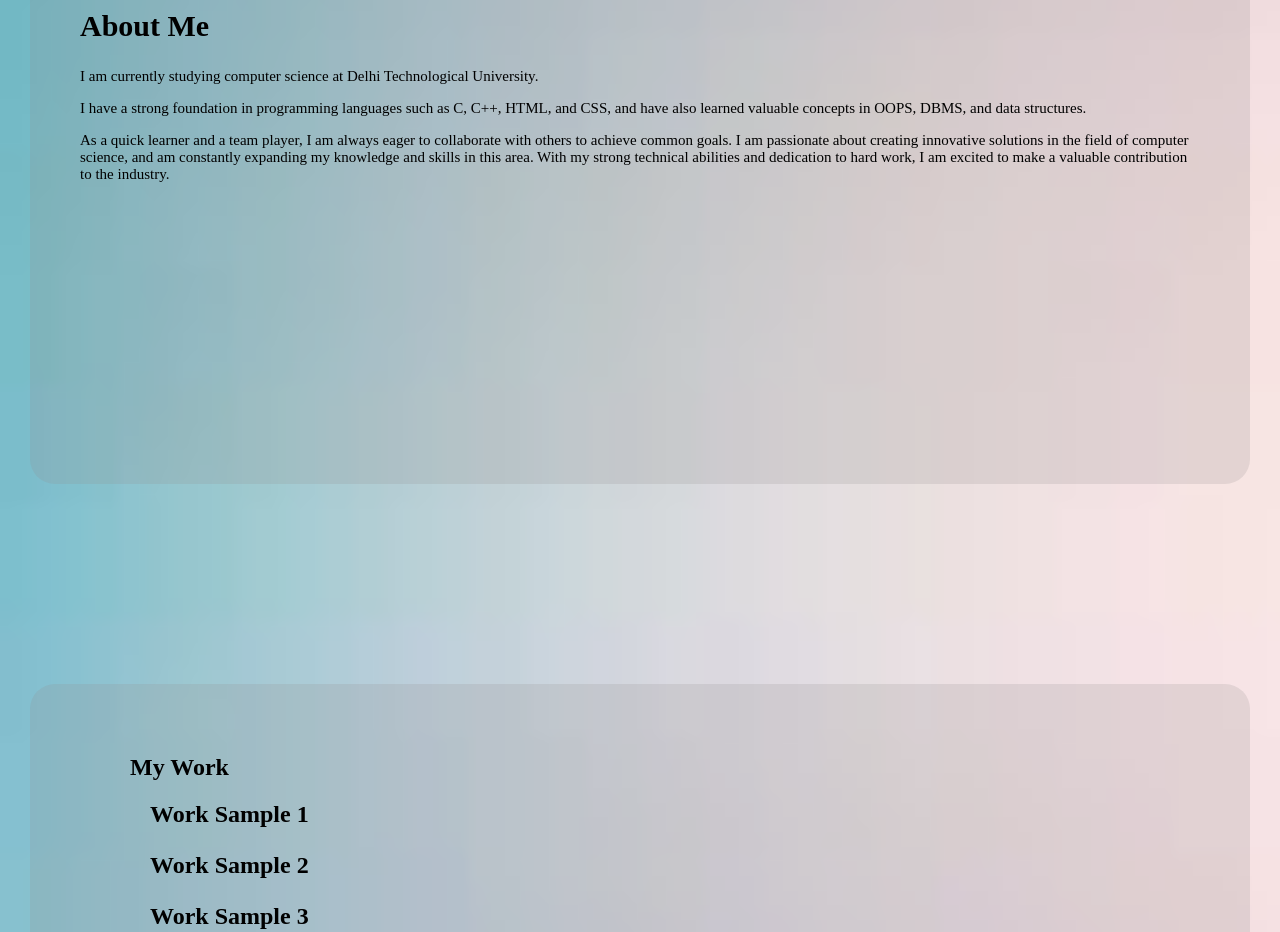
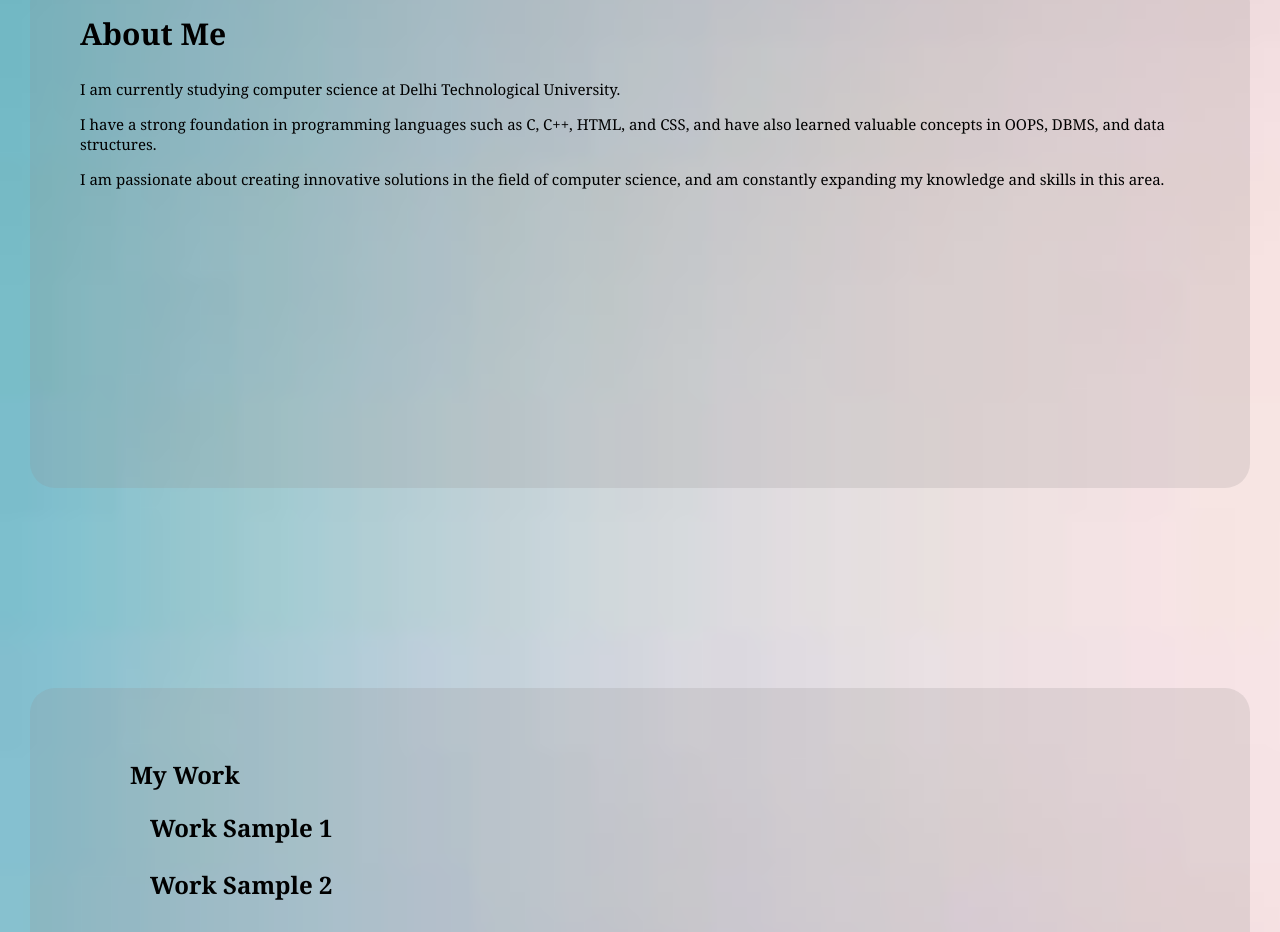
Before and after one commit to hars310/Webportfolio, a plain HTML site: page index.html in a window 1280 px wide. Shown: the part 787-1719 px from the top of the page. Drawn offline with Linux system fonts and the light colour scheme.

Commit message:
font size and family changing

```diff
--- a/index.html
+++ b/index.html
@@ -31,8 +31,8 @@
       <h2 style="font-size:30px; ">About Me</h2>
       <p>I am currently studying computer science at Delhi Technological University.</p>
         <p>I have a strong foundation in programming languages such as C, C++, HTML, and CSS, and have also learned valuable concepts in OOPS, DBMS, and data structures.</p>
-         <p> As a quick learner and a team player, I am always eager to collaborate with others to achieve common goals.
-         I am passionate about creating innovative solutions in the field of computer science, and am constantly expanding my knowledge and skills in this area. With my strong technical abilities and dedication to hard work, I am excited to make a valuable contribution to the industry.
+         <p>
+         I am passionate about creating innovative solutions in the field of computer science, and am constantly expanding my knowledge and skills in this area.
         </p>
     </div>
   </section>
--- a/styles.css
+++ b/styles.css
@@ -1,6 +1,6 @@
 /* Global styles */
 body {
-	font-family:'Times New Roman', Times, serif;
+	font-family:Georgia, 'Times New Roman', Times, serif;
 	margin: 10px;
 	padding: 20px;
 
```
